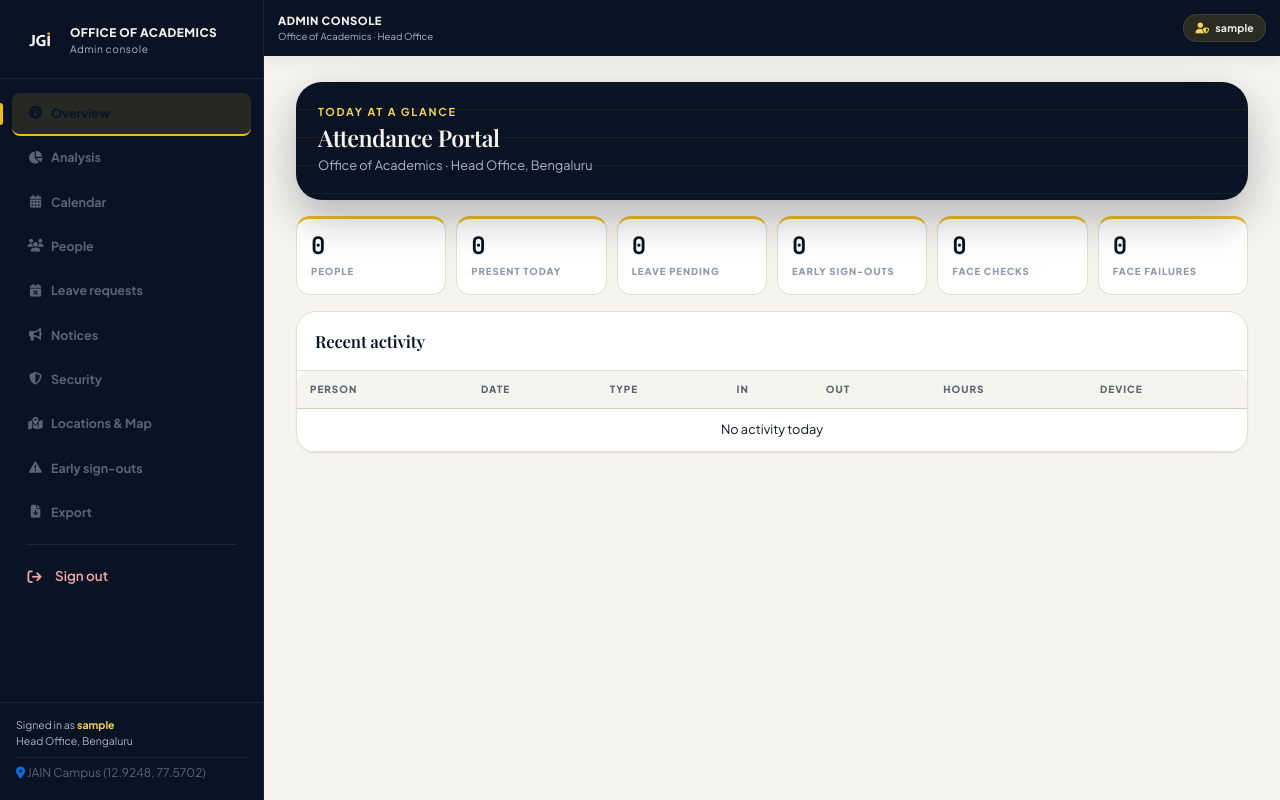
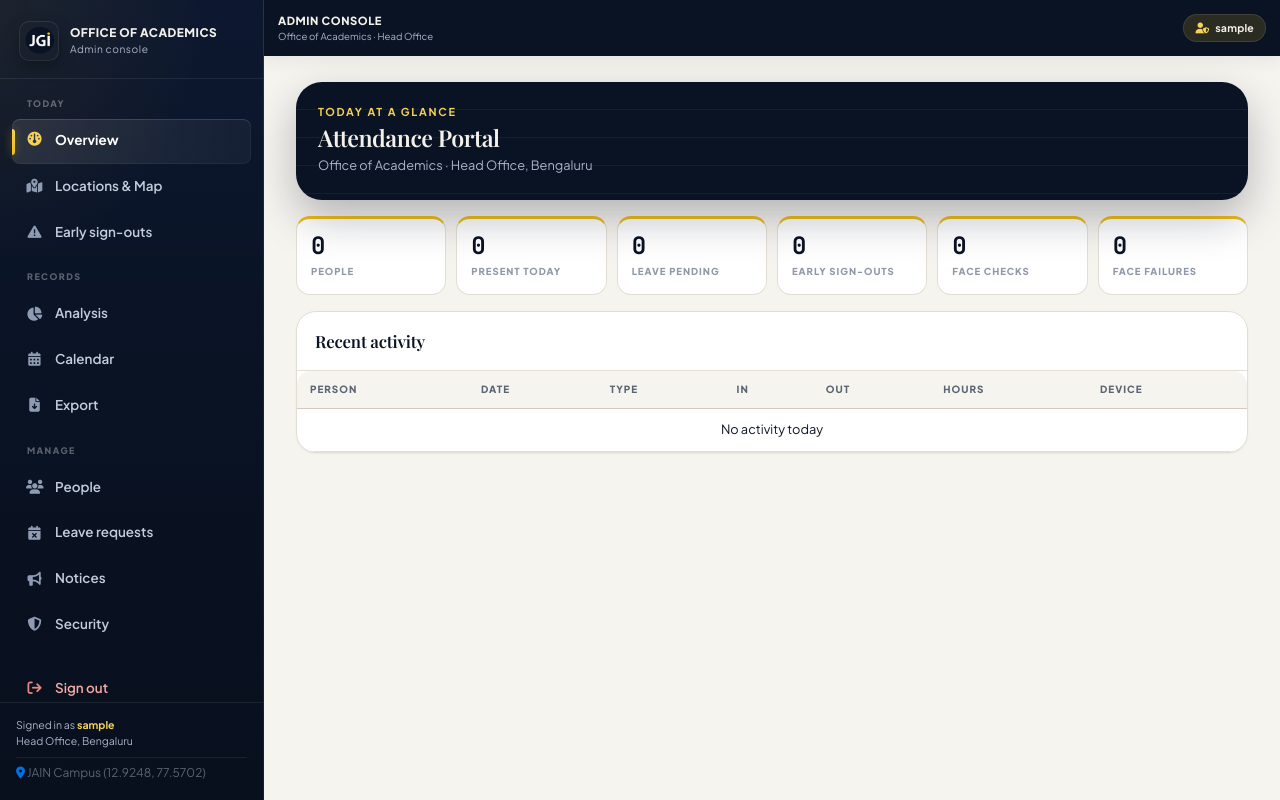
Before and after one commit to ooa-jain/attendance-portal, a Flask app: page /admin/dashboard in a window 1280 px wide. Run offline with Flask 3, Linux system fonts and the light colour scheme; the visitor is signed in with stand-in values (Sample User, id 1); data that the repository does not hold is empty; some libraries are stand-ins or nearby versions.

Commit message:
Rework the rail navigation: travelling highlight, grouped sections
The active item was a flat fill with a static gold tick. Now one
highlight element slides to whichever item is active, with the gold
edge reading as "you are here". A matching underline travels across
the mobile tab strip.

The indicator watches for the `.on` class rather than hooking either
page's tab code, so the admin console (switchTab) and the intern
dashboard (goTab) both drive it without either changing. It respects
prefers-reduced-motion, sets aria-current, remeasures on resize, font
load and strip scroll, and the tab strip keeps its per-tab border as a
no-JS fallback.

Rail items are now grouped under Today / Records / Manage, and the
mobile strip was reordered to match.

Fixes a contrast bug while here: rail buttons also carry .ad-tab, whose
light-theme colours load later and won — .ad-tab.on painted the active
item in dark navy on the navy rail. The rail's own rules are now scoped
under .oa-rail-nav so they win on specificity rather than !important.
Colour on the active row moved from a gold wash (muddy over navy, and
poor contrast under gold text) to a neutral lift with a white label.

Co-Authored-By: Claude Opus 5 <noreply@anthropic.com>
Claude-Session: https://claude.ai/code/session_011s6ZBWNsK8UYoepUjHm2PE

```diff
--- a/static/css/oa-admin.css
+++ b/static/css/oa-admin.css
@@ -16,8 +16,30 @@
   margin-bottom: 20px;
   border-bottom: 1px solid var(--line);
   scrollbar-width: none;
+  position: relative;           /* anchors the sliding underline */
 }
 .ad-tabs::-webkit-scrollbar { display: none; }
+
+/* One underline that travels between tabs, instead of a border per tab. */
+.ad-tab-underline {
+  position: absolute;
+  bottom: 0;
+  left: 0;
+  height: 2px;
+  width: 0;
+  border-radius: 2px 2px 0 0;
+  background: linear-gradient(90deg, var(--gold-400), var(--gold-500));
+  box-shadow: 0 0 10px rgba(238, 189, 27, .45);
+  opacity: 0;
+  pointer-events: none;
+  transform: translate3d(0, 0, 0);
+  transition:
+    transform .32s cubic-bezier(.22, 1, .36, 1),
+    width     .32s cubic-bezier(.22, 1, .36, 1),
+    opacity   .18s ease;
+}
+.ad-tab-underline.is-on { opacity: 1; }
+.ad-tab-underline.no-anim { transition: none; }
 
 .ad-tab {
   display: inline-flex;
@@ -30,11 +52,25 @@
   white-space: nowrap;
   border-bottom: 2px solid transparent;
   margin-bottom: -1px;
-  transition: color .15s, border-color .15s;
+  border-radius: var(--r-sm) var(--r-sm) 0 0;
+  transition: color .15s, background .15s;
 }
-.ad-tab i { font-size: .8rem; }
-.ad-tab:hover { color: var(--ink-700); }
-.ad-tab.on { color: var(--ink-800); border-bottom-color: var(--gold-500); }
+.ad-tab i { font-size: .8rem; transition: transform .2s cubic-bezier(.22, 1, .36, 1); }
+.ad-tab:hover { color: var(--ink-700); background: rgba(10, 19, 36, .04); }
+.ad-tab:focus-visible {
+  outline: none;
+  box-shadow: 0 0 0 2px var(--gold-500), 0 0 0 4px rgba(238, 189, 27, .2);
+}
+.ad-tab.on { color: var(--ink-800); }
+.ad-tab.on i { color: var(--gold-600); transform: translateY(-1px); }
+/* The travelling underline replaces the per-tab border, but if JS never runs
+   the tab still reads as selected. */
+.no-js-underline .ad-tab.on { border-bottom-color: var(--gold-500); }
+
+@media (prefers-reduced-motion: reduce) {
+  .ad-tab-underline { transition: opacity .18s ease; }
+  .ad-tab i, .ad-tab.on i { transition: none; transform: none; }
+}
 
 .ad-panel { display: none; }
 .ad-panel.on { display: block; animation: adIn .2s ease-out; }
--- a/static/css/oa-core.css
+++ b/static/css/oa-core.css
@@ -157,12 +157,15 @@ a { color: var(--ink-600); text-decoration: none; }
   position: fixed;
   inset: 0 auto 0 0;
   width: var(--rail);
-  background: var(--ink-800);
+  /* A touch of depth — the navy lifts toward the top so the mark sits in light. */
+  background:
+    radial-gradient(130% 55% at 0% 0%, rgba(238, 189, 27, .07) 0%, rgba(238, 189, 27, 0) 60%),
+    linear-gradient(180deg, #0D1830 0%, var(--ink-800) 46%, #080F1D 100%);
   color: var(--on-ink);
   display: none;
   flex-direction: column;
   z-index: 60;
-  border-right: 1px solid rgba(255, 255, 255, .06);
+  border-right: 1px solid rgba(255, 255, 255, .07);
 }
 
 .oa-rail-head {
@@ -172,7 +175,10 @@ a { color: var(--ink-600); text-decoration: none; }
   gap: 12px;
   align-items: center;
 }
-.oa-rail-head img { width: 38px; height: 38px; border-radius: 9px; flex: none; }
+.oa-rail-head img {
+  width: 38px; height: 38px; border-radius: 9px; flex: none;
+  box-shadow: 0 0 0 1px rgba(255, 255, 255, .10), 0 6px 16px rgba(0, 0, 0, .35);
+}
 .oa-rail-head .org {
   font-size: .74rem;
   font-weight: 800;
@@ -185,36 +191,111 @@ a { color: var(--ink-600); text-decoration: none; }
   letter-spacing: .05em;
 }
 
-.oa-rail-nav { padding: 14px 12px; display: flex; flex-direction: column; gap: 2px; flex: 1; overflow-y: auto; }
+.oa-rail-nav {
+  padding: 14px 12px;
+  display: flex;
+  flex-direction: column;
+  gap: 2px;
+  flex: 1;
+  overflow-y: auto;
+  position: relative;          /* anchors the sliding highlight */
+}
 
-.oa-navitem {
+/* The highlight: one element that travels to whichever item is active,
+   rather than every item carrying its own background.
+   The fill is deliberately neutral — a gold wash behind gold text goes
+   muddy and costs legibility, so colour is spent on the edge and icon. */
+.oa-nav-highlight {
+  position: absolute;
+  left: 12px;
+  right: 12px;
+  top: 0;
+  height: 0;
+  border-radius: var(--r-sm);
+  background: linear-gradient(90deg, rgba(255, 255, 255, .10) 0%, rgba(255, 255, 255, .045) 100%);
+  box-shadow:
+    inset 0 1px 0 rgba(255, 255, 255, .09),
+    inset 0 0 0 1px rgba(255, 255, 255, .05);
+  opacity: 0;
+  pointer-events: none;
+  transform: translate3d(0, 0, 0);
+  transition:
+    transform .34s cubic-bezier(.22, 1, .36, 1),
+    height    .34s cubic-bezier(.22, 1, .36, 1),
+    opacity   .18s ease;
+}
+.oa-nav-highlight::before {           /* the gold edge that reads as "you are here" */
+  content: "";
+  position: absolute;
+  left: 0; top: 50%;
+  transform: translateY(-50%);
+  width: 3px; height: 58%;
+  border-radius: 0 3px 3px 0;
+  background: linear-gradient(180deg, var(--gold-400), var(--gold-500));
+  box-shadow: 0 0 10px rgba(238, 189, 27, .45);
+}
+.oa-nav-highlight.is-on { opacity: 1; }
+/* Until it has been measured once, don't let it fly in from the corner. */
+.oa-nav-highlight.no-anim { transition: none; }
+
+.oa-rail-nav .oa-navitem, .oa-navitem {
   display: flex;
   align-items: center;
   gap: 12px;
   width: 100%;
   padding: 11px 14px;
   border-radius: var(--r-sm);
-  color: var(--on-ink-dim);
+  color: #C2CCDC;
   font-size: .84rem;
   font-weight: 600;
   text-align: left;
-  transition: background .14s, color .14s;
   position: relative;
+  z-index: 1;                   /* sits above the highlight */
+  transition: color .16s ease, background .16s ease;
 }
-.oa-navitem i { width: 17px; font-size: .88rem; text-align: center; }
-.oa-navitem:hover { background: rgba(255, 255, 255, .06); color: var(--on-ink); }
-.oa-navitem.on { background: rgba(238, 189, 27, .12); color: var(--gold-400); }
-.oa-navitem.on::before {
-  content: "";
-  position: absolute;
-  left: -12px; top: 50%;
-  transform: translateY(-50%);
-  width: 3px; height: 22px;
-  background: var(--gold-500);
-  border-radius: 0 3px 3px 0;
+.oa-rail-nav .oa-navitem i, .oa-navitem i {
+  width: 17px;
+  font-size: .88rem;
+  text-align: center;
+  flex: none;
+  color: #8E9BB2;
+  transition: transform .2s cubic-bezier(.22, 1, .36, 1), color .16s ease;
 }
-.oa-navitem.danger { color: #F2A9A4; }
-.oa-navitem.danger:hover { background: rgba(183, 48, 42, .18); color: #FFD3D0; }
+
+.oa-rail-nav .oa-navitem:hover, .oa-navitem:hover { background: rgba(255, 255, 255, .055); color: var(--on-ink); }
+.oa-rail-nav .oa-navitem:hover i, .oa-navitem:hover i { color: var(--on-ink); transform: translateX(1px) scale(1.06); }
+.oa-rail-nav .oa-navitem:focus-visible, .oa-navitem:focus-visible {
+  outline: none;
+  box-shadow: 0 0 0 2px var(--gold-500), 0 0 0 4px rgba(238, 189, 27, .22);
+}
+
+/* Active: the label goes white so it is the most readable thing in the rail;
+   the gold stays on the icon and the edge. */
+.oa-rail-nav .oa-navitem.on, .oa-navitem.on { background: transparent; color: #FFFFFF; font-weight: 700; }
+.oa-rail-nav .oa-navitem.on i, .oa-navitem.on i { color: var(--gold-400); }
+
+.oa-rail-nav .oa-navitem.danger, .oa-navitem.danger { color: #F2A9A4; }
+.oa-rail-nav .oa-navitem.danger i, .oa-navitem.danger i { color: #E08A84; }
+.oa-rail-nav .oa-navitem.danger:hover, .oa-navitem.danger:hover { background: rgba(183, 48, 42, .18); color: #FFD3D0; }
+.oa-rail-nav .oa-navitem.danger:hover i, .oa-navitem.danger:hover i { color: #FFD3D0; }
+
+/* Eyebrow labels that group the nav into sections. */
+.oa-nav-group {
+  font-size: .56rem;
+  font-weight: 800;
+  letter-spacing: .16em;
+  text-transform: uppercase;
+  color: rgba(255, 255, 255, .34);
+  padding: 14px 15px 6px;
+  user-select: none;
+}
+.oa-nav-group:first-child { padding-top: 4px; }
+
+@media (prefers-reduced-motion: reduce) {
+  .oa-nav-highlight { transition: opacity .18s ease; }
+  .oa-navitem i { transition: color .16s ease; }
+  .oa-navitem:hover i { transform: none; }
+}
 
 .oa-rail-foot {
   padding: 14px 16px 18px;
@@ -362,15 +443,20 @@ a { color: var(--ink-600); text-decoration: none; }
   transition: color .14s;
   position: relative;
 }
-.oa-bnav i { font-size: 1.02rem; }
+.oa-bnav i { font-size: 1.02rem; transition: transform .2s cubic-bezier(.22, 1, .36, 1); }
 .oa-bnav.on { color: var(--ink-800); }
+.oa-bnav.on i { transform: translateY(-1px); }
 .oa-bnav.on::after {
   content: "";
   position: absolute;
   top: 6px;
   width: 20px; height: 3px;
-  background: var(--gold-500);
+  background: linear-gradient(90deg, var(--gold-400), var(--gold-500));
   border-radius: 2px;
+  box-shadow: 0 0 10px rgba(238, 189, 27, .5);
+}
+@media (prefers-reduced-motion: reduce) {
+  .oa-bnav i, .oa-bnav.on i { transition: none; transform: none; }
 }
 
 /* ── Content area ── */
--- /dev/null
+++ b/static/js/oa-nav.js
@@ -0,0 +1,106 @@
+/* ──────────────────────────────────────────────────────────────
+ *  Navigation highlight
+ *
+ *  Both dashboards mark the current item with an `.on` class, but they
+ *  do it from different code (admin: switchTab, intern: goTab). Rather
+ *  than hook either one, this watches for the class itself and slides a
+ *  single highlight to whatever is active. Nothing here needs to know
+ *  what a tab is, so neither page's logic had to change.
+ * ────────────────────────────────────────────────────────────── */
+(function () {
+  'use strict';
+
+  var reduceMotion = window.matchMedia
+    ? window.matchMedia('(prefers-reduced-motion: reduce)').matches
+    : false;
+
+  /**
+   * Keeps one indicator element in step with the `.on` child of a container.
+   *
+   * @param {Element} container  the nav or tab strip
+   * @param {string}  itemSel    selector for the items
+   * @param {string}  indClass   class for the indicator element
+   * @param {string}  axis       'y' for a vertical rail, 'x' for a tab strip
+   */
+  function follow(container, itemSel, indClass, axis) {
+    if (!container || container.querySelector('.' + indClass)) return;
+
+    var ind = document.createElement('span');
+    ind.className = indClass + ' no-anim';
+    ind.setAttribute('aria-hidden', 'true');
+    container.appendChild(ind);
+
+    var raf = 0;
+
+    function place(animate) {
+      var active = container.querySelector(itemSel + '.on');
+
+      // Nothing selected, or it's hidden (the Shifts item starts hidden).
+      if (!active || !active.offsetParent) {
+        ind.classList.remove('is-on');
+        return;
+      }
+      if (!animate) ind.classList.add('no-anim');
+
+      if (axis === 'y') {
+        ind.style.transform = 'translate3d(0,' + active.offsetTop + 'px,0)';
+        ind.style.height = active.offsetHeight + 'px';
+      } else {
+        ind.style.transform = 'translate3d(' + active.offsetLeft + 'px,0,0)';
+        ind.style.width = active.offsetWidth + 'px';
+      }
+      ind.classList.add('is-on');
+
+      // Mark it for assistive tech too, now that we know which one it is.
+      Array.prototype.forEach.call(container.querySelectorAll(itemSel), function (el) {
+        if (el === active) el.setAttribute('aria-current', 'page');
+        else el.removeAttribute('aria-current');
+      });
+
+      if (!animate) {
+        // Drop the no-anim guard once the browser has taken this position,
+        // so the *next* move animates instead of jumping.
+        requestAnimationFrame(function () {
+          requestAnimationFrame(function () { ind.classList.remove('no-anim'); });
+        });
+      }
+    }
+
+    function schedule(animate) {
+      cancelAnimationFrame(raf);
+      raf = requestAnimationFrame(function () { place(animate); });
+    }
+
+    // React to the `.on` class landing on a different item.
+    new MutationObserver(function () { schedule(!reduceMotion); })
+      .observe(container, { attributes: true, attributeFilter: ['class', 'style'], subtree: true });
+
+    window.addEventListener('resize', function () { schedule(false); });
+    if (container.scrollWidth > container.clientWidth) {
+      container.addEventListener('scroll', function () { schedule(false); }, { passive: true });
+    }
+
+    // Web fonts and icon fonts change item heights after first paint.
+    if (document.fonts && document.fonts.ready) {
+      document.fonts.ready.then(function () { schedule(false); });
+    }
+
+    place(false);
+  }
+
+  function init() {
+    follow(document.querySelector('.oa-rail-nav'), '.oa-navitem', 'oa-nav-highlight', 'y');
+
+    var strip = document.querySelector('.ad-tabs');
+    if (strip) {
+      strip.classList.remove('no-js-underline');
+      follow(strip, '.ad-tab', 'ad-tab-underline', 'x');
+    }
+  }
+
+  if (document.readyState === 'loading') {
+    document.addEventListener('DOMContentLoaded', init);
+  } else {
+    init();
+  }
+})();
--- a/templates/admin_dashboard.html
+++ b/templates/admin_dashboard.html
@@ -35,16 +35,21 @@
       </div>
     </div>
     <nav class="oa-rail-nav">
+      <div class="oa-nav-group">Today</div>
       <button class="oa-navitem on ad-tab" onclick="switchTab('dashboard', event)"><i class="fas fa-gauge"></i> Overview</button>
+      <button class="oa-navitem ad-tab" onclick="switchTab('locations', event)"><i class="fas fa-map-location-dot"></i> Locations &amp; Map</button>
+      <button class="oa-navitem ad-tab" onclick="switchTab('early', event)"><i class="fas fa-triangle-exclamation"></i> Early sign-outs</button>
+
+      <div class="oa-nav-group">Records</div>
       <button class="oa-navitem ad-tab" onclick="switchTab('analysis', event)"><i class="fas fa-chart-pie"></i> Analysis</button>
       <button class="oa-navitem ad-tab" onclick="switchTab('calendar', event)"><i class="fas fa-calendar-days"></i> Calendar</button>
+      <button class="oa-navitem ad-tab" onclick="switchTab('export', event)"><i class="fas fa-file-arrow-down"></i> Export</button>
+
+      <div class="oa-nav-group">Manage</div>
       <button class="oa-navitem ad-tab" onclick="switchTab('users', event)"><i class="fas fa-users"></i> People</button>
       <button class="oa-navitem ad-tab" onclick="switchTab('leaves', event)"><i class="fas fa-calendar-xmark"></i> Leave requests</button>
       <button class="oa-navitem ad-tab" onclick="switchTab('notices', event)"><i class="fas fa-bullhorn"></i> Notices</button>
       <button class="oa-navitem ad-tab" onclick="switchTab('face', event)"><i class="fas fa-shield-halved"></i> Security</button>
-      <button class="oa-navitem ad-tab" onclick="switchTab('locations', event)"><i class="fas fa-map-location-dot"></i> Locations &amp; Map</button>
-      <button class="oa-navitem ad-tab" onclick="switchTab('early', event)"><i class="fas fa-triangle-exclamation"></i> Early sign-outs</button>
-      <button class="oa-navitem ad-tab" onclick="switchTab('export', event)"><i class="fas fa-file-arrow-down"></i> Export</button>
       <div class="oa-dsep"></div>
       <button class="oa-navitem danger" onclick="logout()"><i class="fas fa-arrow-right-from-bracket"></i> Sign out</button>
     </nav>
@@ -76,17 +81,17 @@
     <div id="alertContainer"></div>
 
     <!-- Mobile tab strip (rail handles this on web) -->
-    <div class="ad-tabs oa-only-mobile">
+    <div class="ad-tabs oa-only-mobile no-js-underline">
       <button class="ad-tab on" onclick="switchTab('dashboard', event)"><i class="fas fa-gauge"></i> Overview</button>
+      <button class="ad-tab" onclick="switchTab('locations', event)"><i class="fas fa-map-location-dot"></i> Locations</button>
+      <button class="ad-tab" onclick="switchTab('early', event)"><i class="fas fa-triangle-exclamation"></i> Early outs</button>
       <button class="ad-tab" onclick="switchTab('analysis', event)"><i class="fas fa-chart-pie"></i> Analysis</button>
       <button class="ad-tab" onclick="switchTab('calendar', event)"><i class="fas fa-calendar-days"></i> Calendar</button>
+      <button class="ad-tab" onclick="switchTab('export', event)"><i class="fas fa-file-arrow-down"></i> Export</button>
       <button class="ad-tab" onclick="switchTab('users', event)"><i class="fas fa-users"></i> People</button>
       <button class="ad-tab" onclick="switchTab('leaves', event)"><i class="fas fa-calendar-xmark"></i> Leave</button>
       <button class="ad-tab" onclick="switchTab('notices', event)"><i class="fas fa-bullhorn"></i> Notices</button>
       <button class="ad-tab" onclick="switchTab('face', event)"><i class="fas fa-shield-halved"></i> Security</button>
-      <button class="ad-tab" onclick="switchTab('locations', event)"><i class="fas fa-map-location-dot"></i> Locations</button>
-      <button class="ad-tab" onclick="switchTab('early', event)"><i class="fas fa-triangle-exclamation"></i> Early outs</button>
-      <button class="ad-tab" onclick="switchTab('export', event)"><i class="fas fa-file-arrow-down"></i> Export</button>
     </div>
 
     <!-- ════════ OVERVIEW ════════ -->
@@ -845,6 +850,7 @@
   window.OA_MAPS_KEY = "{{ google_maps_api_key }}";
   window.OA_TODAY = "{{ today_date }}";
 </script>
+<script src="{{ url_for('static', filename='js/oa-nav.js') }}"></script>
 <script src="{{ url_for('static', filename='js/admin-dashboard.js') }}"></script>
 </body>
 </html>
--- a/templates/user_dashboard.html
+++ b/templates/user_dashboard.html
@@ -79,8 +79,10 @@
       </div>
     </div>
     <nav class="oa-rail-nav">
+      <div class="oa-nav-group">Attendance</div>
       <button class="oa-navitem on" data-tab="normal" onclick="goTab('normal')"><i class="fas fa-clock"></i> Today</button>
       <button class="oa-navitem" data-tab="shift" onclick="goTab('shift')" style="display:none"><i class="fas fa-layer-group"></i> Shifts</button>
+      <div class="oa-nav-group">My record</div>
       <button class="oa-navitem" data-tab="stats" onclick="goTab('stats')"><i class="fas fa-chart-simple"></i> Statistics</button>
       <button class="oa-navitem" data-tab="calendar" onclick="goTab('calendar')"><i class="fas fa-calendar-days"></i> Calendar</button>
       <button class="oa-navitem" onclick="scrollToLocationCard()"><i class="fas fa-location-dot"></i> Your location</button>
@@ -712,6 +714,7 @@
   </div>
 </div>
 
+<script src="{{ url_for('static', filename='js/oa-nav.js') }}"></script>
 <script src="{{ url_for('static', filename='js/user-dashboard.js') }}"></script>
 <script>
   // Mirror the drawer's "Register face" visibility onto the web rail item
```
